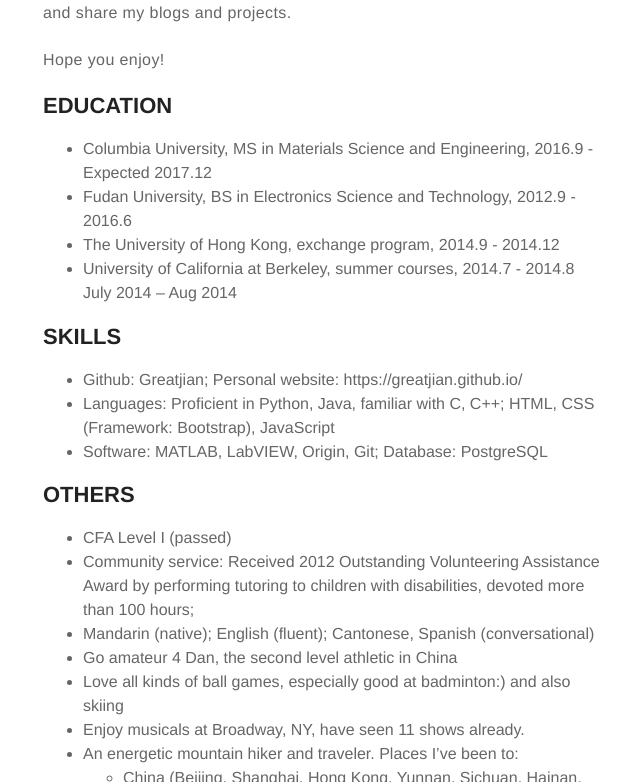
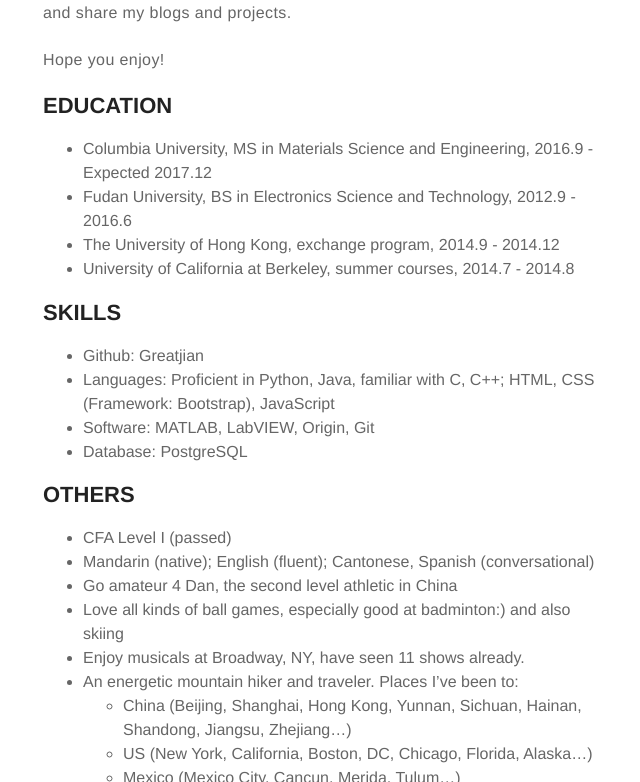
Before and after one commit to Greatjian/Greatjian.github.io, a Jekyll site: the page built from about.md, in a window 1280 px wide and 900 px high, scrolled down 619 px, cut to the strip 0-782 px from the top of the window. Shown: the whole strip, without its empty margins (317-957 px from the left). Built offline with Jekyll 4.4.1, drawn with Linux system fonts in a browser that asks for light colours.

Commit message:
change intro

```diff
--- a/about.md
+++ b/about.md
@@ -19,18 +19,18 @@ Hope you enjoy!
 - Columbia University, MS in Materials Science and Engineering, 2016.9 - Expected 2017.12
 - Fudan University, BS in Electronics Science and Technology, 2012.9 - 2016.6
 - The University of Hong Kong, exchange program, 2014.9 - 2014.12
-- University of California at Berkeley, summer courses, 2014.7 - 2014.8                                                                                      July 2014 – Aug 2014
+- University of California at Berkeley, summer courses, 2014.7 - 2014.8
 
 ## SKILLS
 
-- Github: Greatjian; Personal website: https://greatjian.github.io/
+- Github: Greatjian
 - Languages: Proficient in Python, Java, familiar with C, C++; HTML, CSS (Framework: Bootstrap), JavaScript
-- Software: MATLAB, LabVIEW, Origin, Git; Database: PostgreSQL
+- Software: MATLAB, LabVIEW, Origin, Git
+- Database: PostgreSQL
 
 ## OTHERS
 
 - CFA Level I (passed)
-- Community service: Received 2012 Outstanding Volunteering Assistance Award by performing tutoring to children with disabilities, devoted more than 100 hours;
 - Mandarin (native); English (fluent); Cantonese, Spanish (conversational)
 - Go amateur 4 Dan, the second level athletic in China
 - Love all kinds of ball games, especially good at badminton:) and also skiing
```
